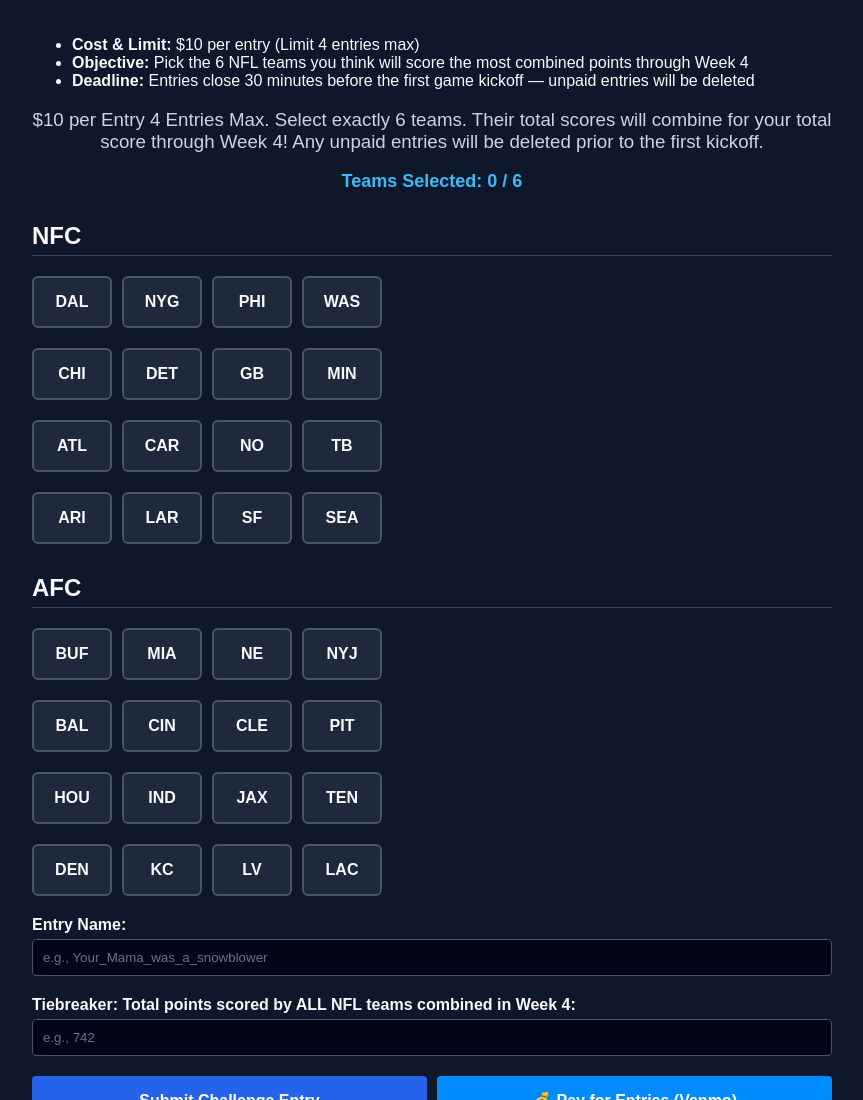
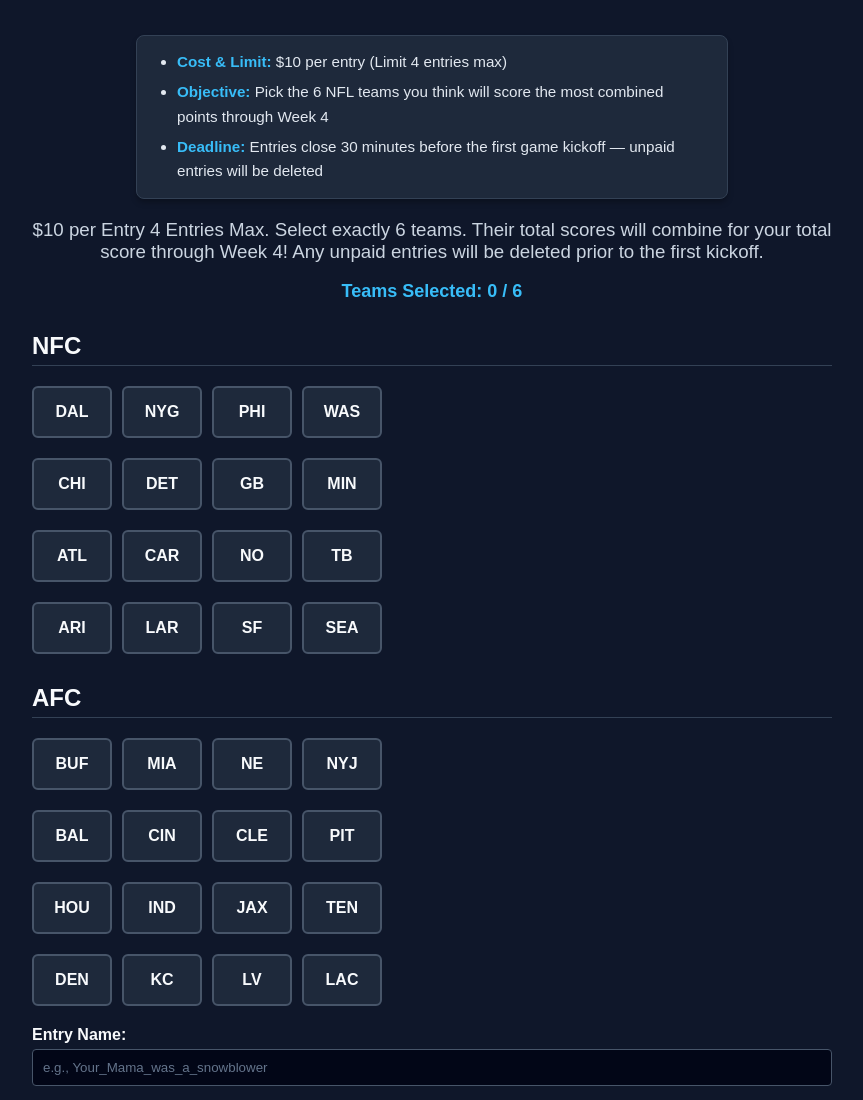
Before and after one commit to clintnissen80-maker/nfl-playoff-pool, a website: page four-weeks-entry.html in a window 1280 px wide. Shown: the top 1100 px of the page, without its empty margins (208-1071 px from the left). Drawn offline with Linux system fonts and the light colour scheme; no server answers.

Commit message:
try that again

```diff
--- a/four-weeks-entry.html
+++ b/four-weeks-entry.html
@@ -18,6 +18,37 @@
         h3 { text-align: center; color: #cbd5e1; font-weight: normal; }
 
         .grid-container { display: grid; grid-template-columns: repeat(auto-fill, minmax(80px, 1fr)); gap: 10px; margin: 20px 0; }
+
+        .rules-card {
+    background-color: #1e293b;
+    border: 1px solid #334155;
+    border-radius: 8px;
+    padding: 14px 20px;
+    margin: 15px auto 20px auto;
+    max-width: 550px;
+    text-align: left;
+    box-shadow: 0 4px 6px -1px rgba(0, 0, 0, 0.3);
+}
+
+.rules-card ul {
+    margin: 0;
+    padding-left: 20px;
+    color: #e2e8f0;
+    font-size: 0.95rem;
+    line-height: 1.6;
+}
+
+.rules-card li {
+    margin-bottom: 6px;
+}
+
+.rules-card li:last-child {
+    margin-bottom: 0;
+}
+
+.rules-card strong {
+    color: #38bdf8; /* Highlight accent color */
+}
 
         /* Team cards styling fixed for dark background */
         .team-card {
```
